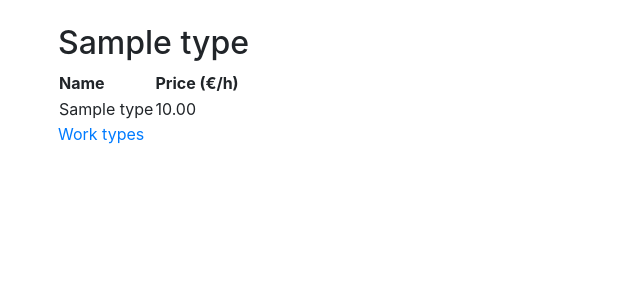
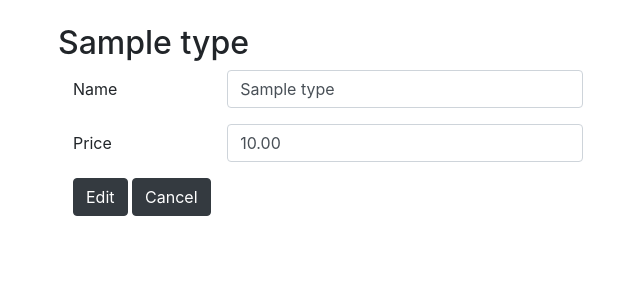
Before and after one commit to emmalait/project-time-mgmt, a Flask app: page /worktypes/1 in a window 1280 px wide. Shown: the part 56-356 px from the top of the page, without its empty margins (27-667 px from the left). Run offline with Flask 2, Linux system fonts and the light colour scheme; a user stored in the database is signed in; tables that the repository leaves empty hold one stand-in row (values such as "Sample post"); some libraries are stand-ins or nearby versions.

Commit message:
Edit & delete functionality for work types

```diff
--- a/application/templates/worktypes/view.html
+++ b/application/templates/worktypes/view.html
@@ -1,17 +1,46 @@
 {% extends "layout.html" %} {% block body %}
-<h2>{{ worktype.name }}</h2>
+<h2>{{ form.name.data }}</h2>
 
-<table>
-  <tr>
-    <th>Name</th>
-    <th>Price (€/h)</th>
-  </tr>
-  <tr>
-    <td>{{ worktype.name}}</td>
-    <td>{{ worktype.price }}</td>
-  </tr>
-</table>
+<div class="col-10">
+    <form method="POST" action="{{ url_for('worktype', worktype_id=form.id.data) }}">
+            {{ form.id}}
+        <div class="form-group row">
+                {{ form.name.label(class="col-sm-2 col-form-label") }}
+                <div class="col-sm-5">
+                    {{ form.name(class="form-control") }}
+                </div>
+                <div class="col-sm-5">
 
-<a href="{{ url_for('worktypes_index') }}">Work types</a>
+                        {% for error in form.name.errors %}
+                        <div class="alert alert-danger">
+                            {{ error }}</br>
+                        </div>
+                        {% endfor %}
+
+                </div>
+            </div>
+            <div class="form-group row">
+                    {{ form.price.label(class="col-sm-2 col-form-label") }}
+                    <div class="col-sm-5">
+                      {{ form.price(class="form-control") }}
+                    </div>
+                    <div class="col-sm-5">
+
+                                {% for error in form.price.errors %}
+                                <div class="alert alert-danger">
+                                    {{ error }}</br>
+                                </div>
+                                {% endfor %}
+
+                        </div>
+                  </div>
+        <div class="form-group row">
+          <div class="col-sm-5">
+            <button type="submit" class="btn btn-dark">Edit</button>
+            <a href="{{ url_for('worktypes_index') }}" class="btn btn-dark">Cancel</a>
+          </div>
+        </div>
+      </form>
+    </div>
 
 {% endblock %}
--- a/application/worktypes/forms.py
+++ b/application/worktypes/forms.py
@@ -1,5 +1,5 @@
 from flask_wtf import FlaskForm
-from wtforms import DecimalField, StringField, validators
+from wtforms import DecimalField, StringField, HiddenField, validators
 
 class WorkTypeForm(FlaskForm):
     name = StringField("Name", [validators.Length(min=2, max=144)])
@@ -7,3 +7,11 @@ class WorkTypeForm(FlaskForm):
 
     class Meta:
         csrf = False
+
+class WorkTypeEditForm(FlaskForm):
+    id = HiddenField()
+    name = StringField("Name", [validators.Length(min=2, max=144)])
+    price = DecimalField("Price", places=2)
+
+    class Meta:
+        csrf = False
--- a/application/worktypes/views.py
+++ b/application/worktypes/views.py
@@ -3,12 +3,14 @@ from flask_login import login_required
 
 from application import app, db
 from application.worktypes.models import WorkType
-from application.worktypes.forms import WorkTypeForm
+from application.worktypes.forms import WorkTypeForm, WorkTypeEditForm
 
 # Show all work types
 @app.route("/worktypes", methods=["GET"])
+@login_required
 def worktypes_index():
     return render_template("worktypes/list.html", worktypes = WorkType.query.all())
+
 
 # Create a new work type
 @app.route("/worktypes", methods=["POST"])
@@ -16,15 +18,26 @@ def worktypes_index():
 def worktypes_create():
     form = WorkTypeForm(request.form)
 
-    t = WorkType(form.name.data, form.price.data)
+    wt = WorkType(form.name.data, form.price.data)
 
     if not form.validate():
         return render_template("worktypes/new.html", form = form)
 
-    db.session().add(t)
+    db.session().add(wt)
     db.session().commit()
 
     return redirect(url_for("worktypes_index"))
+
+# Delete a work type
+@app.route("/worktypes/<worktype_id>/delete", methods=["POST"])
+@login_required
+def worktypes_delete(worktype_id):
+    wt = WorkType.query.filter_by(id = worktype_id).first()
+
+    db.session().delete(wt)
+    db.session().commit()
+
+    return redirect(request.referrer)
 
 # Show the form for creating a new work type
 @app.route("/worktypes/new")
@@ -33,9 +46,33 @@ def worktypes_form():
     return render_template("worktypes/new.html", form = WorkTypeForm())
 
 # View a work type
-@app.route("/worktypes/<worktype_id>", methods=["GET"])
+#@app.route("/worktypes/<worktype_id>", methods=["GET"])
+#@login_required
+#def worktype(worktype_id):
+#    wt = WorkType.query.filter_by(id = worktype_id).first()
+#
+#    return render_template("worktypes/view.html", worktype = wt)
+
+
+# GET = show the edit form for a work type, POST = edit a work type
+@app.route("/worktypes/<worktype_id>", methods=["GET", "POST"])
 @login_required
 def worktype(worktype_id):
     wt = WorkType.query.filter_by(id = worktype_id).first()
 
-    return render_template("worktypes/view.html", worktype = wt)
+    if request.method == "GET":
+        return render_template("worktypes/view.html", form = WorkTypeEditForm(obj=wt))
+
+    form = WorkTypeEditForm(request.form)
+
+    wt = WorkType.query.filter_by(id = form.id.data).first()
+
+    if not form.validate():
+        return render_template("worktypes/view.html", form = form)
+
+    wt.name = form.name.data
+    wt.price = form.price.data
+
+    db.session().commit()
+
+    return redirect(url_for("worktypes_index"))
```
Also changed, not shown: application/templates/worktypes/list.html (+12 -0 lines).
